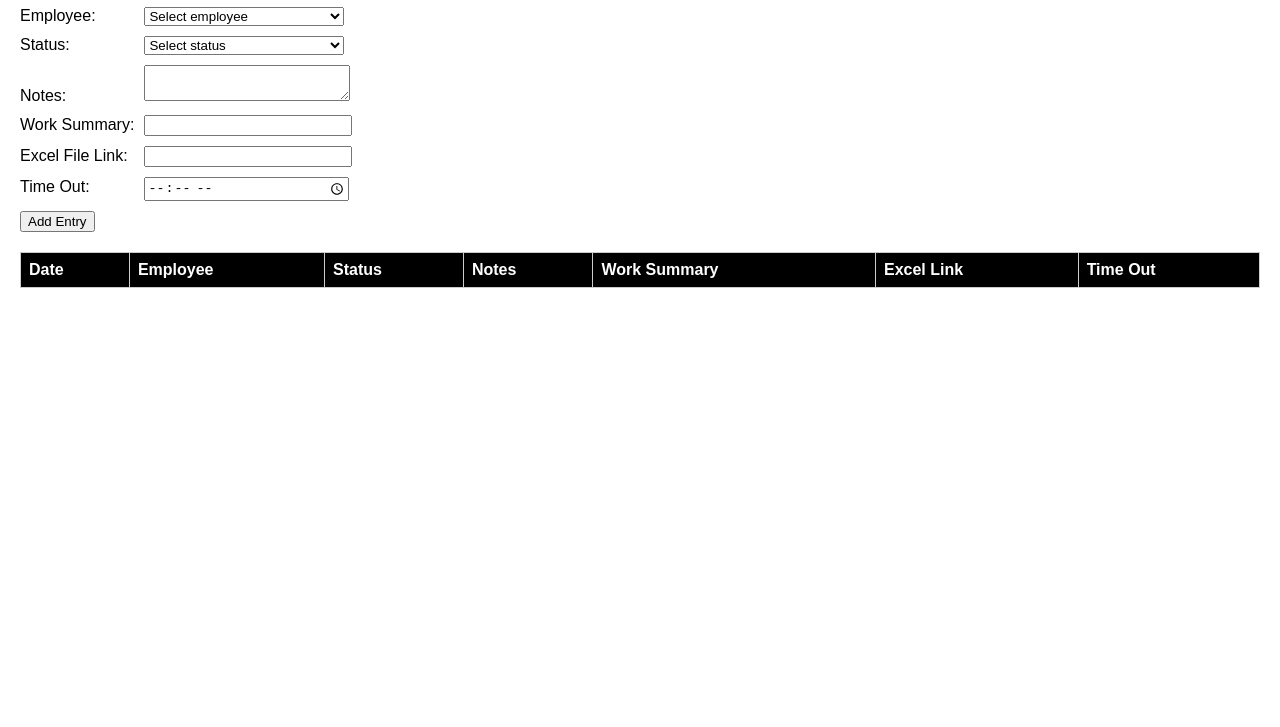
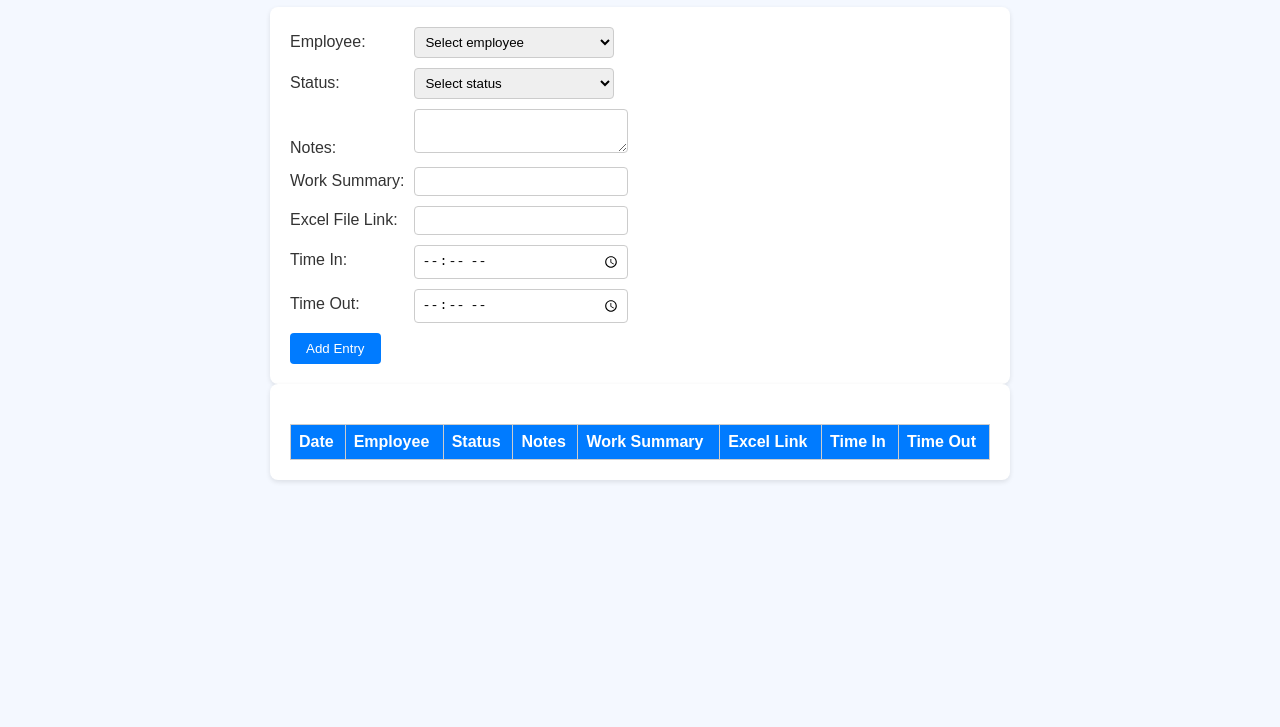
Before and after one commit to ihtushar/Attendance, a plain HTML site: page attendance.html in a window 1280 px wide. Shown: the part 73-800 px from the top of the page. Drawn offline with Linux system fonts and the light colour scheme.

Commit message:
Add Time In field and modern styling

```diff
--- a/attendance.html
+++ b/attendance.html
@@ -4,17 +4,52 @@
     <meta charset="UTF-8">
     <title>BluejayPro Attendance Tracker</title>
     <style>
-        body { font-family: Arial, sans-serif; margin: 20px; }
+        body { font-family: Arial, sans-serif; margin: 20px; background-color: #f4f8ff; color: #333; }
+
+        /* Card style container for form */
+        .card {
+            background: #fff;
+            padding: 20px;
+            border-radius: 8px;
+            box-shadow: 0 2px 5px rgba(0,0,0,0.1);
+            max-width: 700px;
+            margin: auto;
+        }
+
         table { border-collapse: collapse; width: 100%; margin-top: 20px; }
         th, td { border: 1px solid #ccc; padding: 8px; text-align: left; }
-        th { background-color: #000; color: #fff; }
+        th { background-color: #007bff; color: #fff; }
+
         form div { margin-bottom: 10px; }
         label { display: inline-block; width: 120px; }
-        input[type="text"], input[type="url"], input[type="time"], textarea, select { width: 200px; }
+        input[type="text"], input[type="url"], input[type="time"], textarea, select {
+            width: 200px;
+            padding: 6px;
+            border-radius: 4px;
+            border: 1px solid #ccc;
+        }
+
+        button {
+            background-color: #007bff;
+            border: none;
+            color: #fff;
+            padding: 8px 16px;
+            border-radius: 4px;
+            cursor: pointer;
+        }
+
+        button:hover {
+            background-color: #0056b3;
+        }
+
+        /* Row highlighting */
+        .present { background-color: #d4edda; }
+        .absent { background-color: #f8d7da; }
     </style>
 </head>
 <body>
     <h1>BluejayPro Attendance Tracker</h1>
+    <div class="card">
     <form id="attendanceForm">
         <div>
             <label for="employee">Employee:</label>
@@ -46,12 +81,18 @@
             <input type="url" id="excel" required>
         </div>
         <div>
+            <label for="timein">Time In:</label>
+            <input type="time" id="timein" required>
+        </div>
+        <div>
             <label for="timeout">Time Out:</label>
             <input type="time" id="timeout" required>
         </div>
         <button type="submit">Add Entry</button>
     </form>
+    </div>
 
+    <div class="card">
     <table id="attendanceTable">
         <thead>
             <tr>
@@ -61,6 +102,7 @@
                 <th>Notes</th>
                 <th>Work Summary</th>
                 <th>Excel Link</th>
+                <th>Time In</th>
                 <th>Time Out</th>
             </tr>
         </thead>
@@ -68,6 +110,7 @@
             <!-- entries will be added here -->
         </tbody>
     </table>
+    </div>
 
     <script>
     // get references to the form and table body
@@ -94,10 +137,18 @@
         const notes = document.getElementById('notes').value;
         const summary = document.getElementById('summary').value;
         const excel = document.getElementById('excel').value;
+        const timein = document.getElementById('timein').value;  // new "Time In" field
         const timeout = document.getElementById('timeout').value;
 
-        // create a new row and cells
+        // create a new row, applying a style based on the status
         const row = document.createElement('tr');
+
+        // highlight row color based on attendance status
+        if (status === 'Present') {
+            row.classList.add('present');
+        } else if (status === 'Absent') {
+            row.classList.add('absent');
+        }
 
         // first cell is the current date and time
         const dateCell = document.createElement('td');
@@ -125,9 +176,13 @@
         const link = document.createElement('a');
         link.href = excel;
         link.textContent = 'Excel File';
-        link.target = '_blank';
+        link.target = '_blank'; // keep file link opening in new tab
         linkCell.appendChild(link);
         row.appendChild(linkCell);
+
+        const timeInCell = document.createElement('td');
+        timeInCell.textContent = timein;
+        row.appendChild(timeInCell);
 
         const timeCell = document.createElement('td');
         timeCell.textContent = timeout;
```
